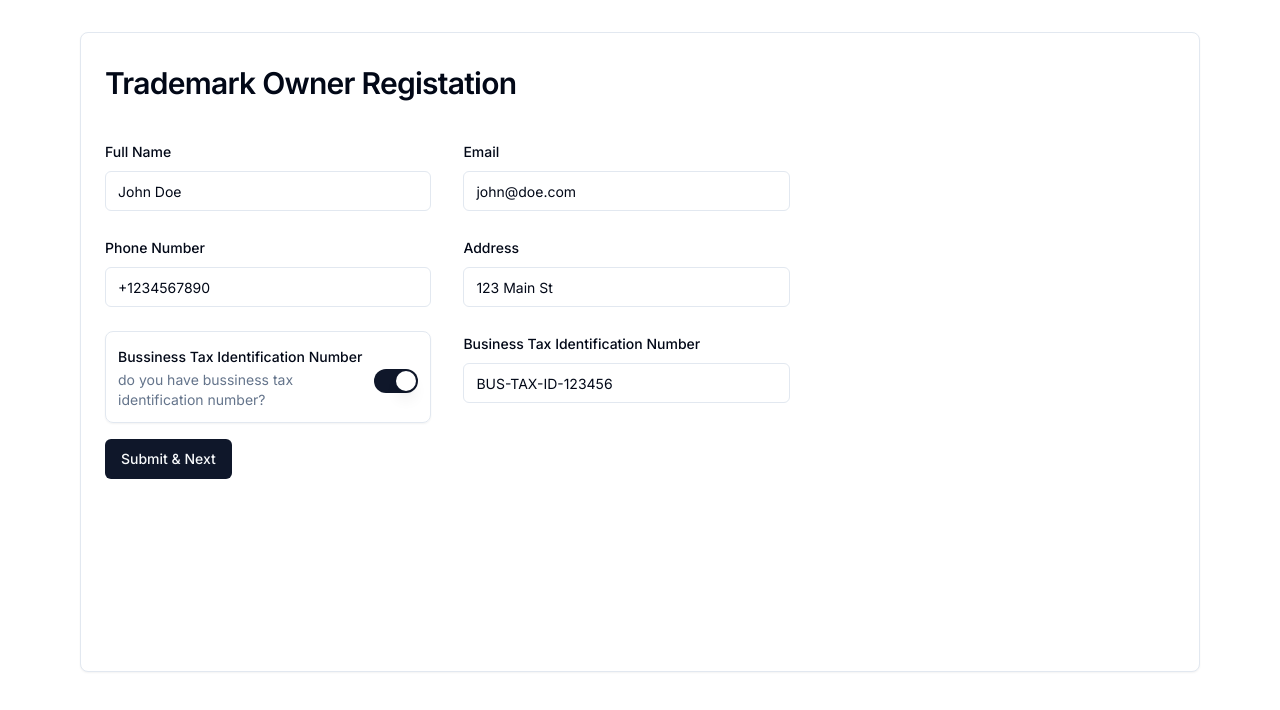
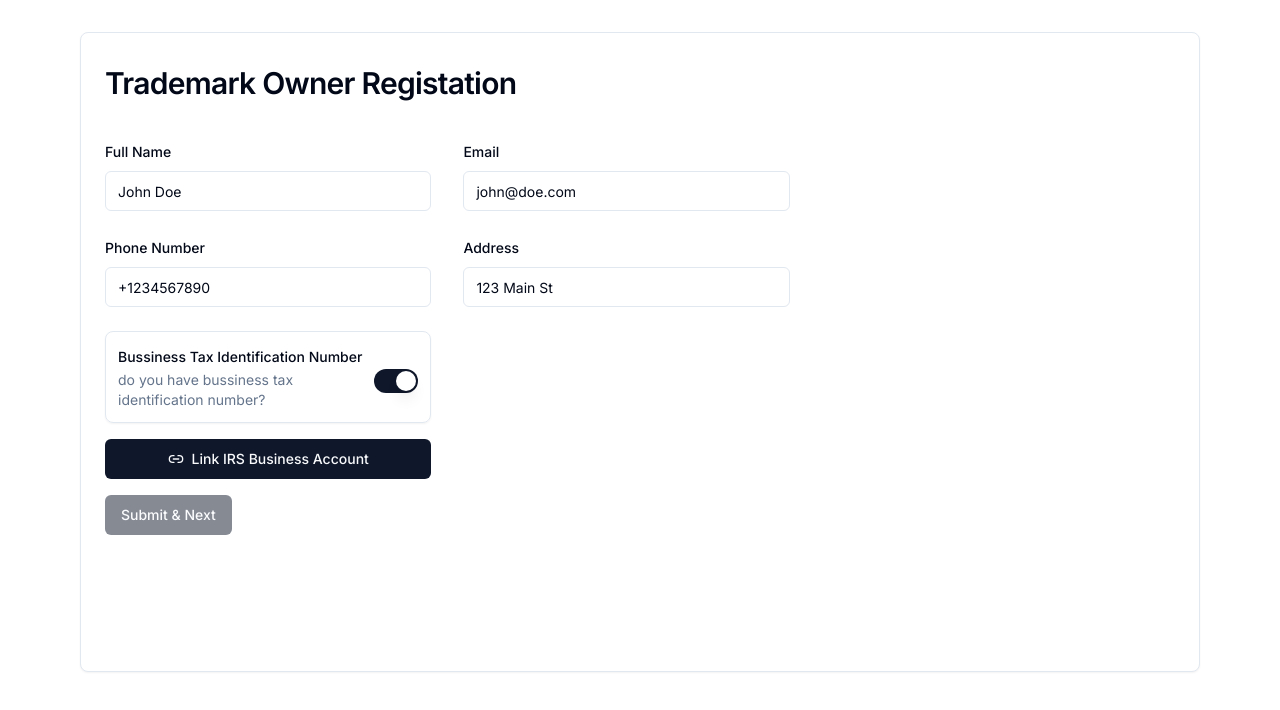
Before and after one commit to Vedsaga/hackathon, a Next.js app in the folder bring-down-counterfiting-2023-demo/: page /trademark-owner-registation in a window 1280 px wide. Shown: the top 710 px of the page. Built offline with nearby package versions, Linux system fonts and the light colour scheme.

Commit message:
added button to link IRS account

```diff
--- a/bring-down-counterfiting-2023-demo/app/(layer-1)/trademark-owner-registation/page.tsx
+++ b/bring-down-counterfiting-2023-demo/app/(layer-1)/trademark-owner-registation/page.tsx
@@ -25,6 +25,18 @@ import {
 } from "@/components/ui/card";
 import { Switch } from "@/components/ui/switch";
 import { useRouter } from "next/navigation";
+import { useEffect, useState } from "react";
+import {
+  Dialog,
+  DialogClose,
+  DialogContent,
+  DialogDescription,
+  DialogFooter,
+  DialogHeader,
+  DialogTitle,
+  DialogTrigger,
+} from "@/components/ui/dialog";
+import { Check, Link2Icon } from "lucide-react";
 
 const formSchema = z.object({
   fullname: z.string(),
@@ -59,6 +71,64 @@ export default function TrademarkOwnerRegistation() {
     );
     router.push("/link-uspto");
   }
+
+  const [state, setState] = useState({
+    open: false,
+    shouldLinkIRSAccount: false,
+    isIRSAccountLinked: false,
+    shouldShowLinkIRSAccountButton: false,
+  });
+
+  useEffect(() => {
+    const isIRSAccountLinked =
+      localStorage.getItem("isIRSAccountLinked") === "true";
+    setState((prev) => ({
+      ...prev,
+      isIRSAccountLinked: isIRSAccountLinked,
+      shouldShowLinkIRSAccountButton: !isIRSAccountLinked,
+    }));
+  }, []);
+
+  const watchHaveBusinessTIN = form.watch("haveBusinessTIN");
+
+  useEffect(() => {
+    setState((prev) => ({
+      ...prev,
+      shouldShowLinkIRSAccountButton: true,
+    }));
+  }, [watchHaveBusinessTIN]);
+
+  function onLinkIRSAccount() {
+    setState((prev) => ({
+      ...prev,
+      shouldLinkIRSAccount: true,
+      open: false,
+    }));
+  }
+
+  useEffect(() => {
+    if (!state.shouldLinkIRSAccount) {
+      return;
+    }
+    localStorage.setItem("isIRSAccountLinked", "true");
+    setState((prev) => ({
+      ...prev,
+      shouldShowLinkIRSAccountButton: false,
+      shouldLinkIRSAccount: false,
+      isIRSAccountLinked: localStorage.getItem("isIRSAccountLinked") === "true",
+    }));
+  }, [state.shouldLinkIRSAccount]);
+
+  useEffect(() => {
+    if (state.shouldShowLinkIRSAccountButton) {
+      localStorage.setItem("isIRSAccountLinked", "false");
+    }
+    setState((prev) => ({
+      ...prev,
+      isIRSAccountLinked: localStorage.getItem("isIRSAccountLinked") === "true",
+    }));
+  }, [state.shouldShowLinkIRSAccountButton]);
+
   return (
     <Card className="flex flex-col min-h-[80vh]">
       <CardHeader className=" lg:mt-2">
@@ -134,13 +204,16 @@ export default function TrademarkOwnerRegistation() {
                   </FormItem>
                 )}
               />
+              <div className="grid grid-cols-1 md:grid-cols-1 gap-x-8 gap-y-4">
                 <FormField
                   control={form.control}
                   name="haveBusinessTIN"
                   render={({ field }) => (
                     <FormItem className="flex flex-row items-center justify-between rounded-lg border p-3 shadow-sm">
                       <div className="space-y-0.5">
-                      <FormLabel>Bussiness Tax Identification Number</FormLabel>
+                        <FormLabel>
+                          Bussiness Tax Identification Number
+                        </FormLabel>
                         <FormDescription>
                           do you have bussiness tax identification number?
                         </FormDescription>
@@ -154,7 +227,64 @@ export default function TrademarkOwnerRegistation() {
                     </FormItem>
                   )}
                 />
-              {form.watch("haveBusinessTIN") && (
+                {state.shouldShowLinkIRSAccountButton && (
+                  <Dialog
+                    open={state.open}
+                    onOpenChange={function (open) {
+                      setState((prev) => ({ ...prev, open: open }));
+                    }}
+                  >
+                    <DialogTrigger asChild>
+                      <Button
+                        disabled={state.isIRSAccountLinked}
+                        variant={
+                          state.isIRSAccountLinked ? "outline" : "default"
+                        }
+                      >
+                        {state.isIRSAccountLinked ? (
+                          <Check className="mr-2 h-4 w-4" color="green" />
+                        ) : (
+                          <Link2Icon className="mr-2 h-4 w-4" />
+                        )}
+                        {form.watch("haveBusinessTIN")
+                          ? "Link IRS Business Account"
+                          : "Link IRS Individual Account"}
+                      </Button>
+                    </DialogTrigger>
+                    <DialogContent className="sm:max-w-[425px]">
+                      <DialogHeader>
+                        <DialogTitle>
+                          {" "}
+                          {form.watch("haveBusinessTIN")
+                            ? "Link IRS Business Account?"
+                            : "Link IRS Individual Account?"}
+                        </DialogTitle>
+                        <DialogDescription>
+                          Linking your IRS account to DCC account will way to
+                          prove
+                          <b>you have authorized business in US.</b>
+                          <br />
+                        </DialogDescription>
+                      </DialogHeader>
+                      <DialogFooter>
+                        <DialogClose asChild>
+                          <Button
+                            type="button"
+                            variant="secondary"
+                            className="mr-4"
+                          >
+                            Cancel
+                          </Button>
+                        </DialogClose>
+                        <Button type="button" onClick={onLinkIRSAccount}>
+                          Yes, Link Account
+                        </Button>
+                      </DialogFooter>
+                    </DialogContent>
+                  </Dialog>
+                )}
+              </div>
+              {form.watch("haveBusinessTIN") && state.isIRSAccountLinked && (
                 <FormField
                   control={form.control}
                   name="businessTIN"
@@ -174,7 +304,7 @@ export default function TrademarkOwnerRegistation() {
                   )}
                 />
               )}
-              {!form.watch("haveBusinessTIN") && (
+              {!form.watch("haveBusinessTIN") && state.isIRSAccountLinked && (
                 <FormField
                   control={form.control}
                   name="tin"
@@ -191,7 +321,11 @@ export default function TrademarkOwnerRegistation() {
                 />
               )}
             </div>
-            <Button type="submit" className="mt-4">
+            <Button
+              type="submit"
+              className="mt-4"
+              disabled={!state.isIRSAccountLinked}
+            >
               Submit & Next
             </Button>
           </form>
```
Lines whose indentation alone changed are shown as unchanged.
